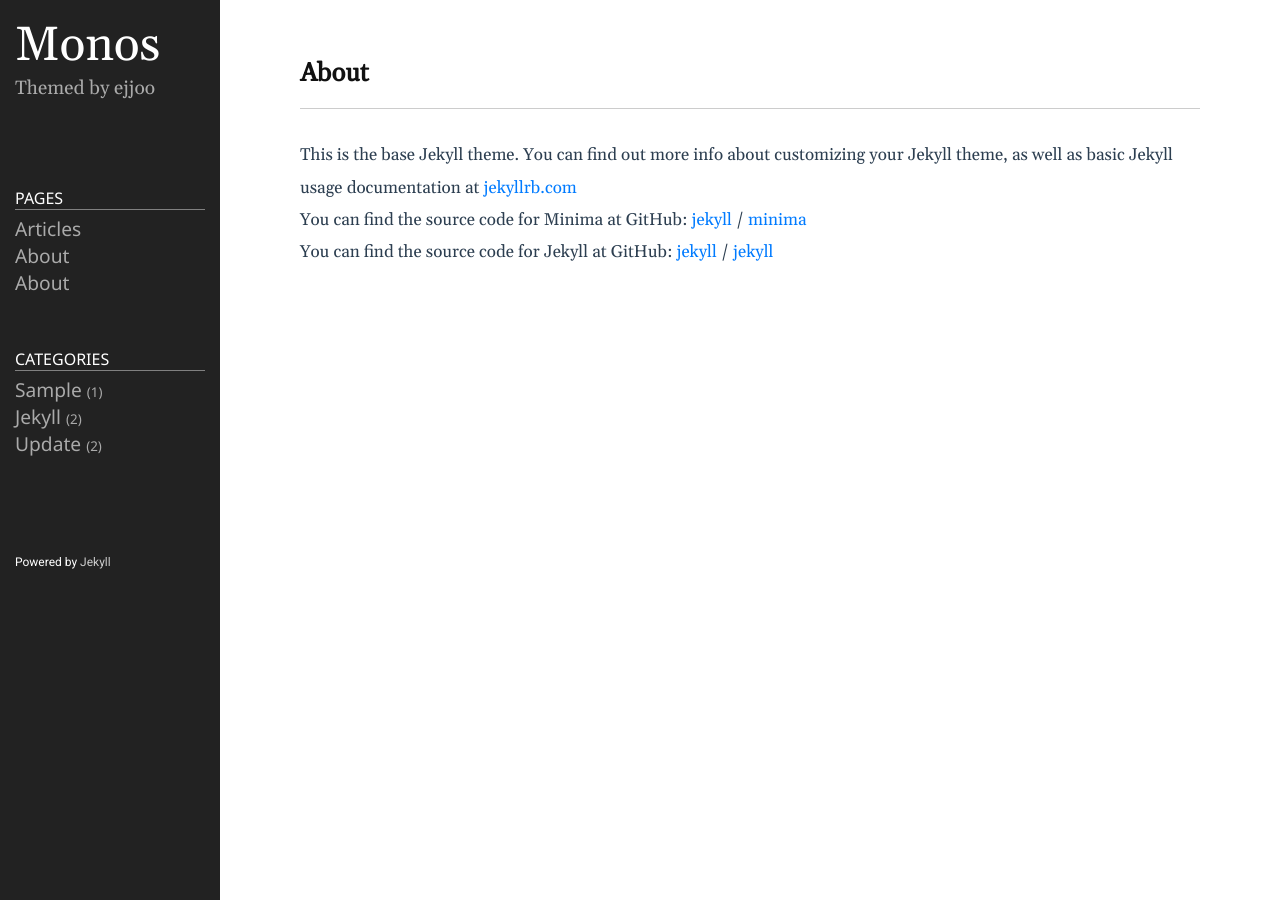
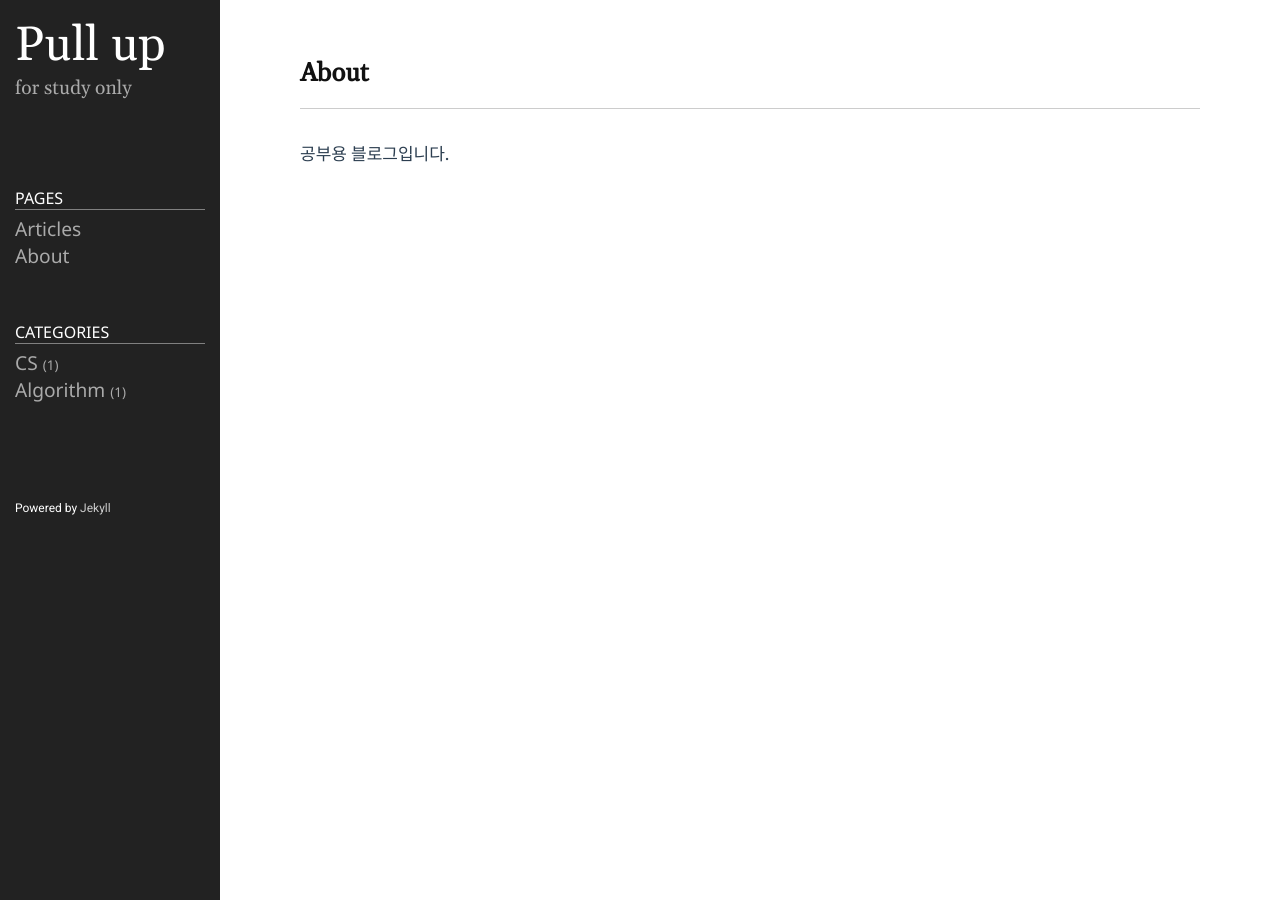
Before and after one commit to soonseok2/soonseok2.github.io, a Jekyll site: the page built from about.markdown, in a window 1280 px wide. Built offline with Jekyll 4.4.1, drawn with Linux system fonts in a browser that asks for light colours.

Commit message:
blog info edit

```diff
--- a/_config.yml
+++ b/_config.yml
@@ -18,13 +18,13 @@
 # You can create any custom variable you would like, and they will be accessible
 # in the templates via {{ site.myvariable }}.
 
-title: Monos
-email: ejjoo7994@gmail.com
+title: Pull up
+email:
 description: >- # this means to ignore newlines until "baseurl:"
-  Themed by ejjoo
+  for study only
 # baseurl: "/" # the subpath of your site, e.g. /blog
 # url: "http://ejjoo.github.io" # the base hostname & protocol for your site, e.g. http://example.com
-github_username: ejjoo
+github_username: soonseok2
 highlighter: rouge
 svg:
   optimize: true
--- a/_includes/sidebar.html
+++ b/_includes/sidebar.html
@@ -17,18 +17,9 @@
 	  <li>
 	  	<a class="nav-item" href="/">Articles</a>
 	  </li>
-	  {% assign pages_list = site.pages %}
-	  {% for node in pages_list %}
-	    {% if node.title != null %}
-	      {% if node.layout == "page" %}
-	        <li>
-	        	<a class="nav-item" href="{{ node.url }}">
-	            	{{ node.title }}
-	            </a>
-	        </li>
-	      {% endif %}
-	    {% endif %}
-	  {% endfor %}
+	  <li>
+		  <a class="nav-item" href="/about">About</a>
+	  </li>
 	</ul>
 </div>
 
--- a/_posts/2020-01-02-post1.markdown
+++ b/_posts/2020-01-02-post1.markdown
@@ -2,7 +2,7 @@
 layout: post
 title: post-sample
 date: 2020-01-02 19:20:23 +0900
-category: sample
+category: CS
 ---
 # post-sample
 > Hello!
--- a/about.markdown
+++ b/about.markdown
@@ -4,15 +4,4 @@ title: About
 permalink: /about/
 ---
 
-This is the base Jekyll theme. You can find out more info about customizing your Jekyll theme, as well as basic Jekyll usage documentation at [jekyllrb.com](https://jekyllrb.com/)
-
-You can find the source code for Minima at GitHub:
-[jekyll][jekyll-organization] /
-[minima](https://github.com/jekyll/minima)
-
-You can find the source code for Jekyll at GitHub:
-[jekyll][jekyll-organization] /
-[jekyll](https://github.com/jekyll/jekyll)
-
-
-[jekyll-organization]: https://github.com/jekyll
+공부용 블로그입니다.
--- a/index.markdown
+++ /dev/null
@@ -1,6 +0,0 @@
----
-# Feel free to add content and custom Front Matter to this file.
-# To modify the layout, see https://jekyllrb.com/docs/themes/#overriding-theme-defaults
-
-layout: home
----
```
Also changed, not shown: _posts/2020-01-02-welcome-to-jekyll.markdown (deleted, +0 -29 lines), _posts/2020-02-22-algorithm.markdown (added, +11 -0 lines), _posts/2022-02-21-welcome-to-jekyll.markdown (deleted, +0 -29 lines), index.md (+3 -0 lines).
